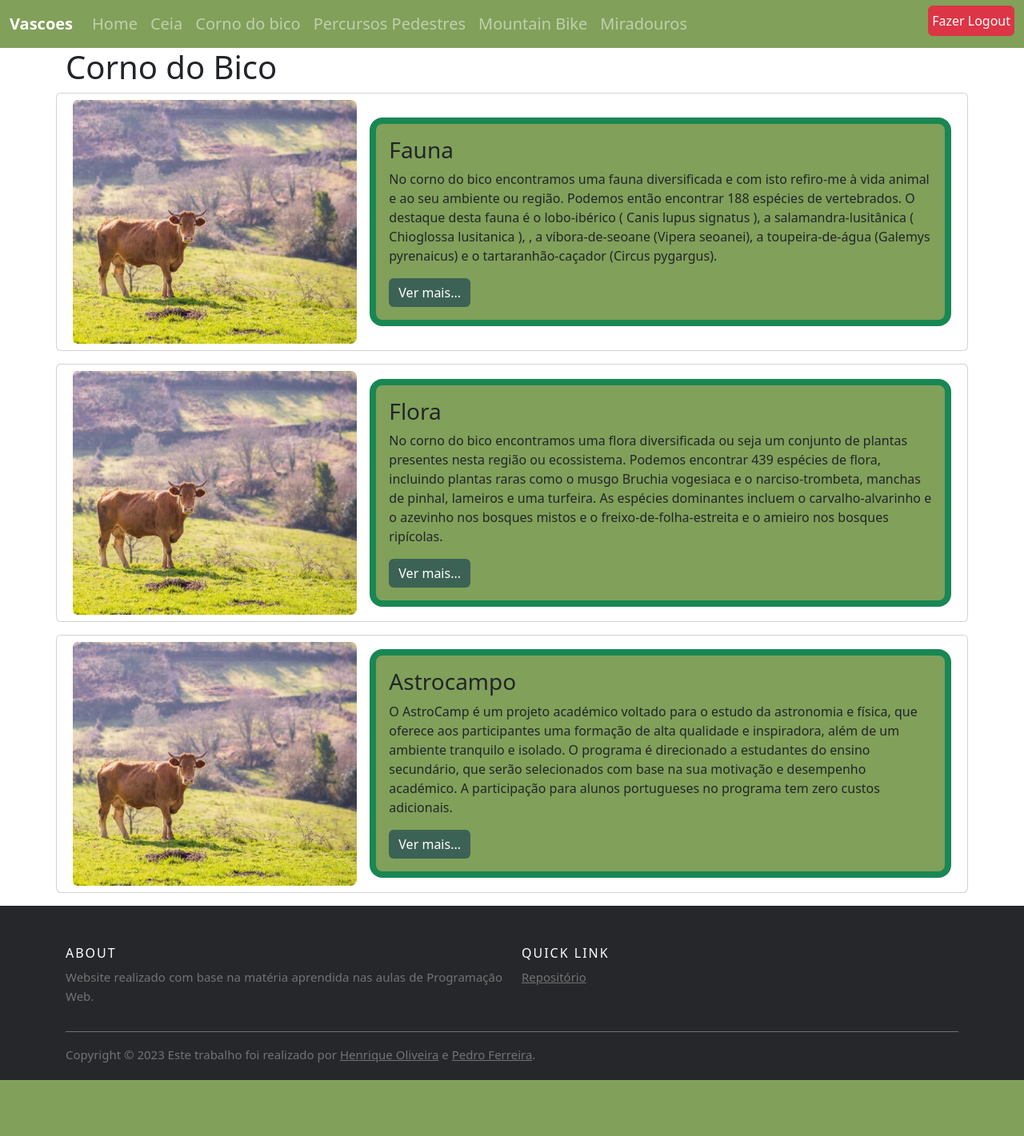
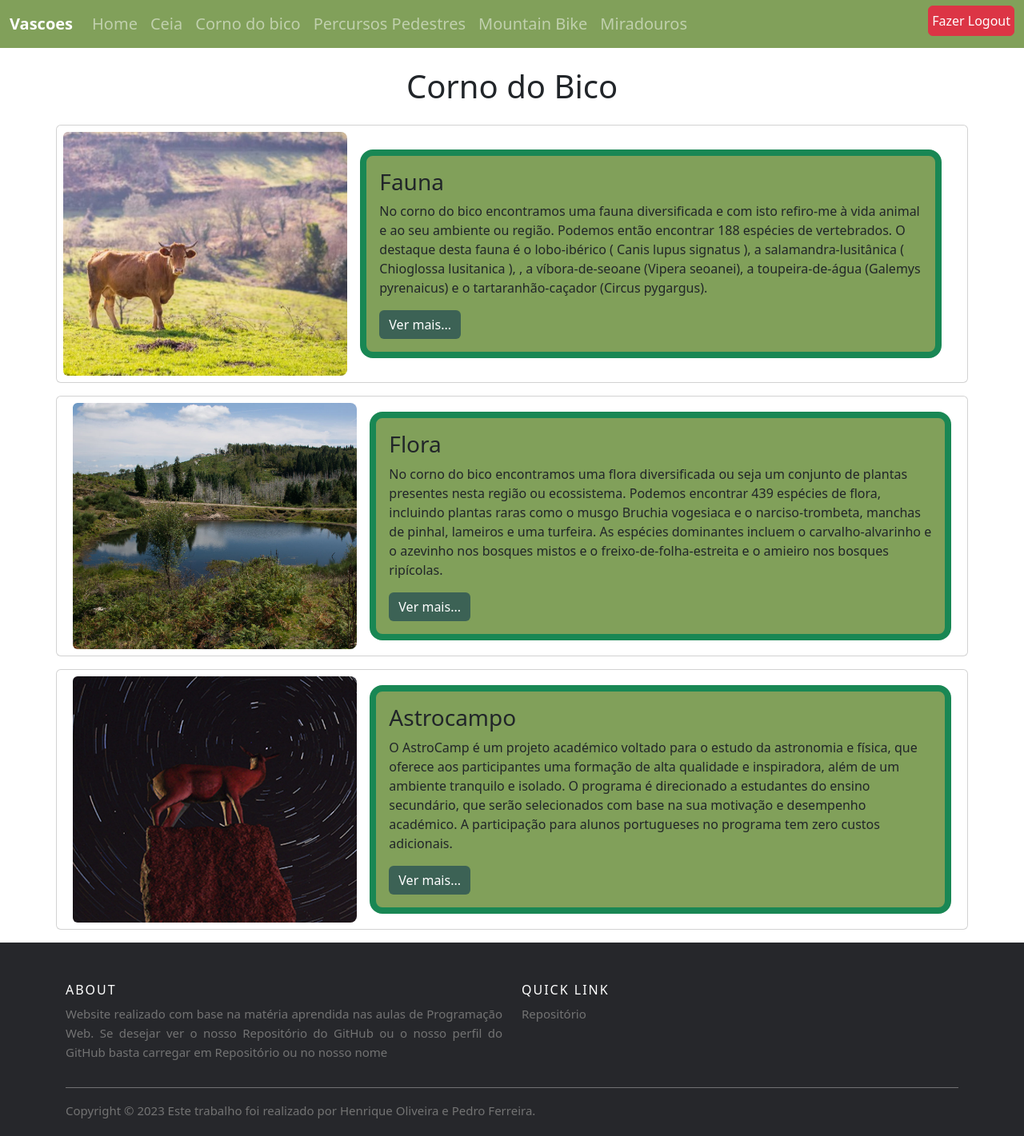
Before and after one commit to henriqueolivgp/Trabalho_PW_Parte_2, a PHP site: page /APP/Corno-do-Bico.php in a window 1280 px wide. Shown: the whole page at 80% size. Before the commit the page ends 1351 px from the top, so only its background shows below. Run offline with PHP 8.4, Linux system fonts and the light colour scheme; the visitor is signed in with stand-in values (Sample User, id 1).

Commit message:
Register, Ceia, Corno do... , navbar e mid.autent.

```diff
--- a/APP/Compunents/footer.php
+++ b/APP/Compunents/footer.php
@@ -4,13 +4,13 @@
       <div class="row">
         <div class="col-sm-12 col-md-6">
           <h6>About</h6>
-          <p class="text-justify">Website realizado com base na matéria aprendida nas aulas de Programação Web.</p>
+          <p class="text-justify">Website realizado com base na matéria aprendida nas aulas de Programação Web. Se desejar ver o nosso Repositório do GitHub ou o nosso perfil do GitHub basta carregar em Repositório ou no nosso nome</p>
         </div>
 
         <div class="col-xs-6 col-md-3">
           <h6>Quick Link</h6>
           <ul class="footer-links">
-            <li><a href="https://github.com/henriqueolivgp/Trabalho_PW_Parte_2" target="_blank">Repositório</a></li>
+            <li><a style="text-decoration: none;" href="https://github.com/henriqueolivgp/Trabalho_PW_Parte_2" target="_blank">Repositório</a></li>
           </ul>
         </div>
       </div>
@@ -20,7 +20,7 @@
       <div class="row">
         <div class="col-md-8 col-sm-6 col-xs-12">
           <p class="copyright-text">Copyright &copy; 2023 Este trabalho foi realizado por
-            <a href="https://github.com/henriqueolivgp">Henrique Oliveira</a> e <a href="https://github.com/pedrof04">Pedro Ferreira</a>.
+            <a style="text-decoration: none;" href="https://github.com/henriqueolivgp" target="_blank">Henrique Oliveira</a> e <a style="text-decoration: none;" href="https://github.com/pedrof04" target="_blank">Pedro Ferreira</a>.
           </p>
         </div>
       </div>
--- a/APP/Compunents/navbar.php
+++ b/APP/Compunents/navbar.php
@@ -1,13 +1,13 @@
 <nav style="background-color: #81a05a; height: 60PX;" class="navbar navbar-expand-lg navbar-dark">
   <div class="container-fluid">
-    <a class="navbar-brand font-weight-bold " href="#">Vascoes</a>
+    <a class="navbar-brand font-weight-bold " href="/APP/index.php">Vascoes</a>
     <button class="navbar-toggler" type="button" data-bs-toggle="collapse" data-bs-target="#navbarText" aria-controls="navbarText" aria-expanded="false" aria-label="Toggle navigation">
       <span class="navbar-toggler-icon"></span>
     </button>
     <div class="collapse navbar-collapse" id="navbarText">
       <ul class="navbar-nav me-auto mb-2 mb-lg-0 h5">
         <li class="nav-item">
-          <a class="nav-link " aria-current="page" href="/index.php">Home</a>
+          <a class="nav-link " aria-current="page" href="/APP/index.php">Home</a>
         </li>
         <li class="nav-item">
           <a class="nav-link " href="/APP/ceia.php">Ceia</a>
--- a/APP/Corno-do-Bico.php
+++ b/APP/Corno-do-Bico.php
@@ -1,4 +1,7 @@
 <?php
+
+require_once __DIR__ . '/../src/middleware/middleware-utilizador.php';
+
 $titulo = '- Ceia';
 require_once __DIR__ . '/Compunents/header.php';
 ?>
@@ -15,11 +18,11 @@ require_once __DIR__ . '/Compunents/header.php';
 
   <div class="container">
 
-    <h1 class="page-title">Corno do Bico</h1>
+    <h1 class="page-title mt-4 mb-4  text-center ">Corno do Bico</h1>
 
     <div class="row row-cols-1 ">
 
-      <div class="card mb-3 align-items-center ">
+      <div class="card mb-3">
         <div class="row d-flex align-items-center w-100">
           <div class="col p-2">
             <img src="../recursos/IMG/Fauna/Fauna_Square.png" class="img-fluid rounded-start" style="border-radius: 0.5rem;" alt="..." >
@@ -43,10 +46,10 @@ require_once __DIR__ . '/Compunents/header.php';
       <div class="card mb-3 align-items-center ">
         <div class="row d-flex align-items-center w-100">
           <div class="col p-2">
-            <img src="../recursos/IMG/Fauna/Fauna_Square.png" class="img-fluid rounded-start" style="border-radius: 0.5rem;" alt="..." >
+            <img src="../recursos/IMG/Flora/Flora_Square.png" class="img-fluid rounded-start" style="border-radius: 0.5rem;" alt="..." >
           </div>
           <div class="col-md-8 p-2">
-            <div class="card-body" style="background-color:#81a05a; border: 8px solid #198754; border-radius: 1rem;">
+            <div class="card-body " style="background-color:#81a05a; border: 8px solid #198754; border-radius: 1rem;">
               <h3 class="card-title">Flora</h3>
               <p class="card-text">No corno do bico encontramos uma flora diversificada ou seja um
               conjunto de plantas presentes nesta região ou ecossistema. Podemos
@@ -55,7 +58,7 @@ require_once __DIR__ . '/Compunents/header.php';
               pinhal, lameiros e uma turfeira. As espécies dominantes incluem o
               carvalho-alvarinho e o azevinho nos bosques mistos e o
               freixo-de-folha-estreita e o amieiro nos bosques ripícolas.</p>
-              <a style="background-color: #3c6255; border: 0;" href="/APP/Fauna.php" class="btn btn-primary">Ver mais...</a>
+              <a style="background-color: #3c6255; border: 0;" href="/APP/Flora.php" class="btn btn-primary">Ver mais...</a>
             </div>
           </div>
         </div>
@@ -64,7 +67,7 @@ require_once __DIR__ . '/Compunents/header.php';
       <div class="card mb-3 align-items-center ">
         <div class="row d-flex align-items-center w-100">
           <div class="col p-2">
-            <img src="../recursos/IMG/Fauna/Fauna_Square.png" class="img-fluid rounded-start" style="border-radius: 0.5rem;" alt="..." >
+            <img src="../recursos/IMG/Astrocamp_Square.png" class="img-fluid rounded-start" style="border-radius: 0.5rem;" alt="..." >
           </div>
           <div class="col-md-8 p-2">
             <div class="card-body" style="background-color:#81a05a; border: 8px solid #198754; border-radius: 1rem;">
@@ -74,7 +77,7 @@ require_once __DIR__ . '/Compunents/header.php';
               e isolado. O programa é direcionado a estudantes do ensino secundário, que serão selecionados com base na sua
               motivação e desempenho académico. A participação para alunos portugueses no programa tem
               zero custos adicionais.</p>
-              <a style="background-color: #3c6255; border: 0;" href="/APP/Fauna.php" class="btn btn-primary">Ver mais...</a>
+              <a style="background-color: #3c6255; border: 0;" href="https://astrocamp.astro.up.pt/pt/programa.html" target="_blank" class="btn btn-primary">Ver mais...</a>
             </div>
           </div>
         </div>
--- a/APP/ceia.php
+++ b/APP/ceia.php
@@ -1,4 +1,6 @@
 <?php
+
+require_once __DIR__ . '/../src/middleware/middleware-utilizador.php';
 
 $titulo = '- Ceia';
 include_once __DIR__ . '/Compunents/header.php';
@@ -15,6 +17,7 @@ include_once __DIR__ . '/Compunents/header.php';
   <!--Navbar finished here-->
 
   <div class="container  h-100">
+    <h1 class="page-title mt-4  text-center ">Ceia</h1>
     <!-- conteúdo da página aqui -->
     <div class="container2 " ">
       <div class=" row justify-content-center" style="margin-top:4%;">
--- a/APP/index.php
+++ b/APP/index.php
@@ -1,6 +1,6 @@
 <?php
-# CARREGA MIDDLEWARE PAGARA GARANTIR QUE APENAS UTILIZADORES AUTENTICADOS ACESSEM ESTE SITIO
-require_once __DIR__ . '/../src/middleware/middleware-autenticado.php';
+# CARREGA MIDDLEWARE PARA GARANTIR QUE APENAS UTILIZADORES AUTENTICADOS ACESSEM ESTE SITIO
+require_once __DIR__ . '/../src/middleware/middleware-utilizador.php';
 
 # ACESSA DE FUNÇÕES AUXILIADORAS.
 # NOTA: O SIMBOLO ARROBA SERVE PARA NÃO MOSTRAR MENSAGEM DE WARNING, POIS A FUNÇÃO ABAIXO TAMBÉM INICIA SESSÕES
--- a/index.php
+++ b/index.php
@@ -27,7 +27,7 @@ require_once __DIR__ . '/src/middleware/middleware-nao-autenticado.php';
   <!--Navbar Start here-->
   <nav style="background-color: #81a05a; height: 60PX;" class="navbar navbar-expand-lg navbar-dark">
     <div class="container-fluid">
-      <a class="navbar-brand font-weight-bold " href="#">Vascoes</a>
+      <a class="navbar-brand font-weight-bold " href="/index.php">Vascoes</a>
       <button class="navbar-toggler" type="button" data-bs-toggle="collapse" data-bs-target="#navbarText" aria-controls="navbarText" aria-expanded="false" aria-label="Toggle navigation">
         <span class="navbar-toggler-icon"></span>
       </button>
--- a/src/middleware/middleware-autenticado.php
+++ b/src/middleware/middleware-autenticado.php
@@ -15,6 +15,6 @@ require_once __DIR__ . '/../auxiliadores/auxiliador.php';
 if (!autenticado()) {
 
     # REDIRECIONA UTILIZADOR PARA TELA INICIAL
-    $home_url = 'http://' . $_SERVER['HTTP_HOST'] . '/';
+    $home_url = 'http://' . $_SERVER['HTTP_HOST'] . '/APP/index.php';
     header('Location: ' . $home_url);
 }
```
Also changed, not shown: APP/Login.php (+13 -5 lines), APP/Register.php (+17 -0 lines), recursos/IMG/Astrocamp_Square.png (added), recursos/IMG/Flora/Flora_Square.png (added), src/infrastructure/bd/db.sqlite.
